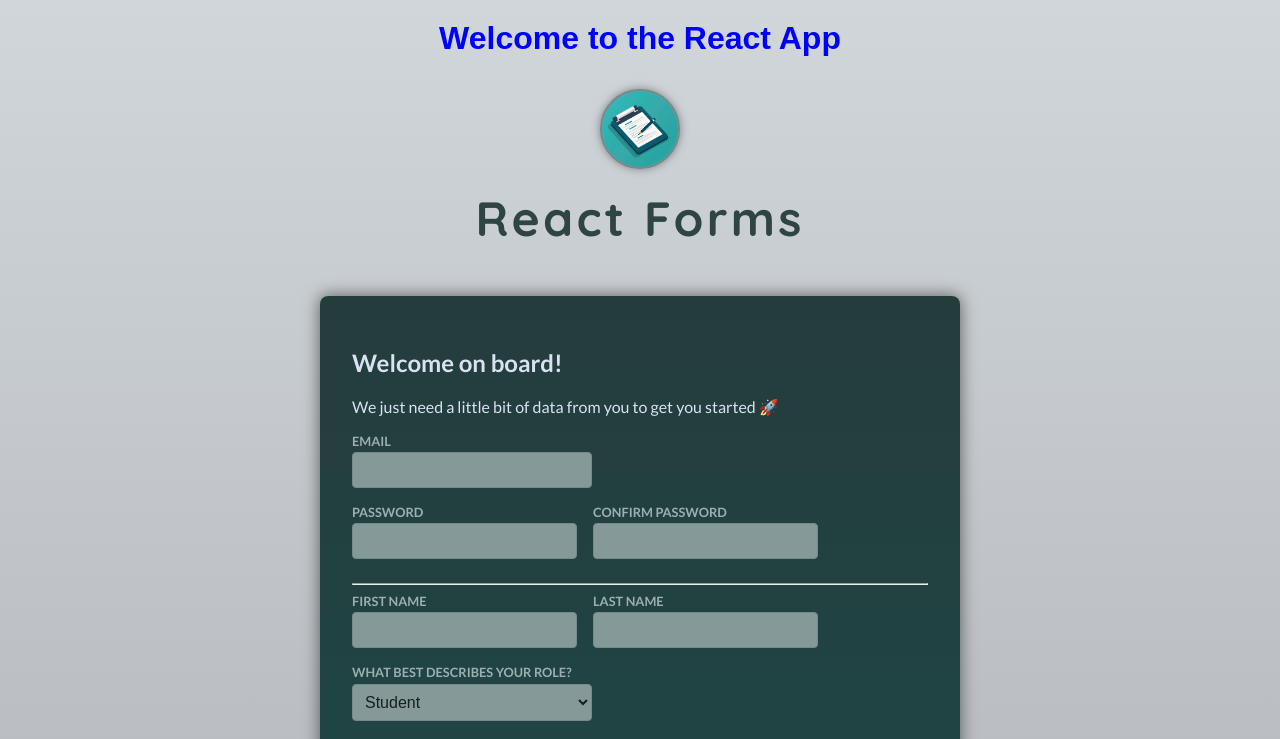
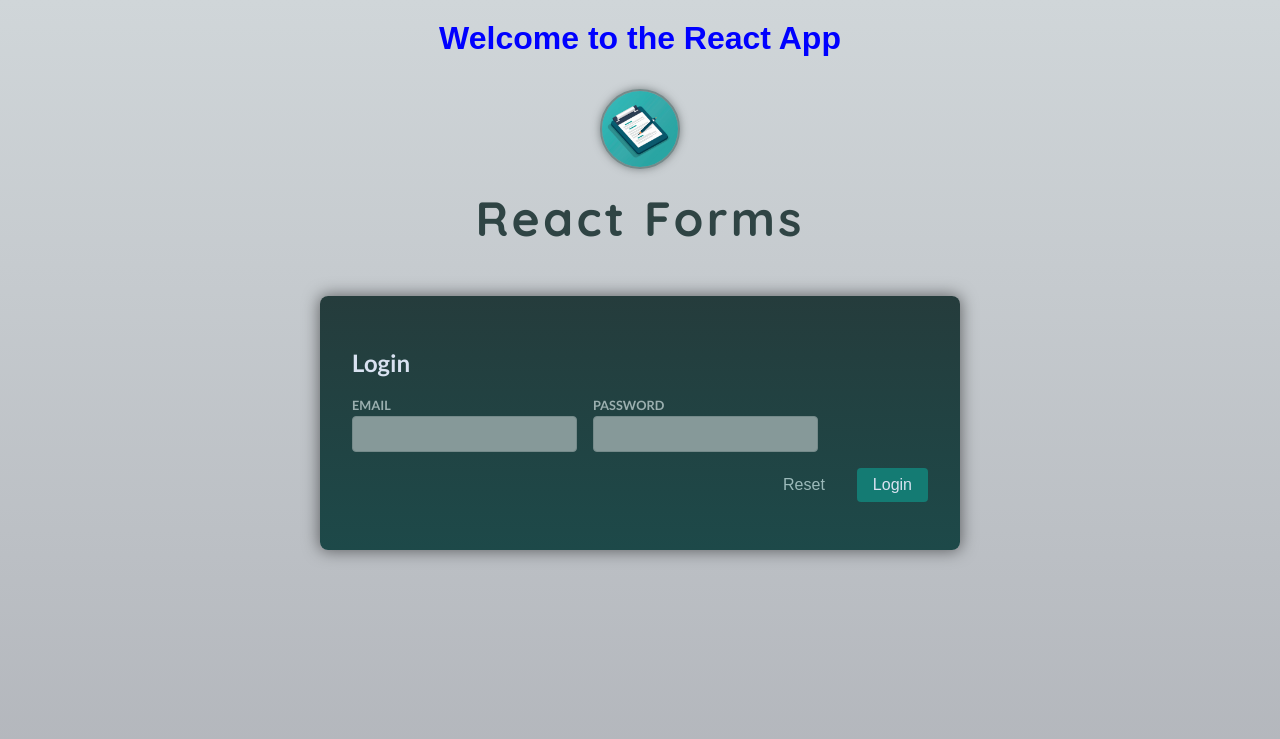
Before and after one commit to Mo3wadIbrahim/forms-project, a React (Vite) app: page / in a window 1280 px wide. Shown: the top 739 px of the page. Built offline with nearby package versions, Linux system fonts and the light colour scheme.

Commit message:
Changes to be committed: 	modified:   src/App.jsx 	new file:   src/components/Input.jsx 	modified:   src/components/Login.jsx

```diff
--- a/src/App.jsx
+++ b/src/App.jsx
@@ -1,6 +1,6 @@
 import Header from "./components/Header.jsx";
-// import Login from "./components/Login.jsx";
-import Signup from "./components/Signup.jsx";
+import Login from "./components/Login.jsx";
+// import Signup from "./components/Signup.jsx";
 
 function App() {
   return (
@@ -18,7 +18,7 @@ function App() {
       </h1>
       <Header />
       <main>
-        <Signup />
+        <Login />
       </main>
     </>
   );
--- /dev/null
+++ b/src/components/Input.jsx
@@ -0,0 +1,13 @@
+export default function Input({ label, id, error, ...props }) {
+  return (
+    <div className="control no-margin">
+      <label htmlFor={id}>{label}</label>
+      <input id={id} required {...props} />
+      {error && (
+        <div className="control-error">
+          <p>{error}</p>
+        </div>
+      )}
+    </div>
+  );
+}
--- a/src/components/Login.jsx
+++ b/src/components/Login.jsx
@@ -1,4 +1,5 @@
 import { useState } from "react";
+import Input from "./Input";
 // kdnkfbfkvnf
 export default function Login() {
   const [isFocused, setIsFocused] = useState({ email: false, password: false });
@@ -30,49 +31,43 @@ export default function Login() {
     setFormValues({ email: "", password: "" });
   }
 
+  function handleBlur(identifier) {
+    setIsFocused({ ...isFocused, [identifier]: true });
+  }
   return (
     <form onSubmit={handleSubmit}>
       <h2>Login</h2>
-
       <div className="control-row">
-        <div className="control no-margin">
-          <label htmlFor="email">Email</label>
-          <input
+        <Input
           id="email"
           type="email"
           name="email"
+          label="Email"
           value={formValues.email}
-            onBlur={() => setIsFocused({ ...isFocused, email: true })}
-            onChange={(event) =>
-              handleValuesChange("email", event.target.value)
+          onBlur={() => handleBlur("email")}
+          onChange={(event) => handleValuesChange("email", event.target.value)}
+          error={
+            isFocused.email &&
+            !isEmailValid &&
+            "Please enter a valid email address."
           }
         />
-          {isFocused.email && !isEmailValid && (
-            <div className="control-error">
-              <p>Please enter a valid email address.</p>
-              <p style={{ color: "darkgray" }}>Example: user@example.com</p>
-            </div>
-          )}
-        </div>
-
-        <div className="control no-margin">
-          <label htmlFor="password">Password</label>
-          <input
+        <Input
           id="password"
           type="password"
           name="password"
+          label="password"
           value={formValues.password}
-            onBlur={() => setIsFocused({ ...isFocused, password: true })}
+          onBlur={() => handleBlur("password")}
           onChange={(event) =>
             handleValuesChange("password", event.target.value)
           }
+          error={
+            isFocused.password &&
+            !isPasswordValid &&
+            "Please enter a valid password."
+          }
         />
-          {isFocused.password && !isPasswordValid && (
-            <div className="control-error">
-              <p>Please enter a valid password.</p>
-            </div>
-          )}
-        </div>
       </div>
 
       <p className="form-actions">
@@ -83,11 +78,7 @@ export default function Login() {
         >
           Reset
         </button>
-        <button
-          className="button"
-          type="submit"
-          disabled={!(isEmailValid && isPasswordValid)}
-        >
+        <button className="button" type="submit">
           Login
         </button>
       </p>
```
Lines whose indentation alone changed are shown as unchanged.
